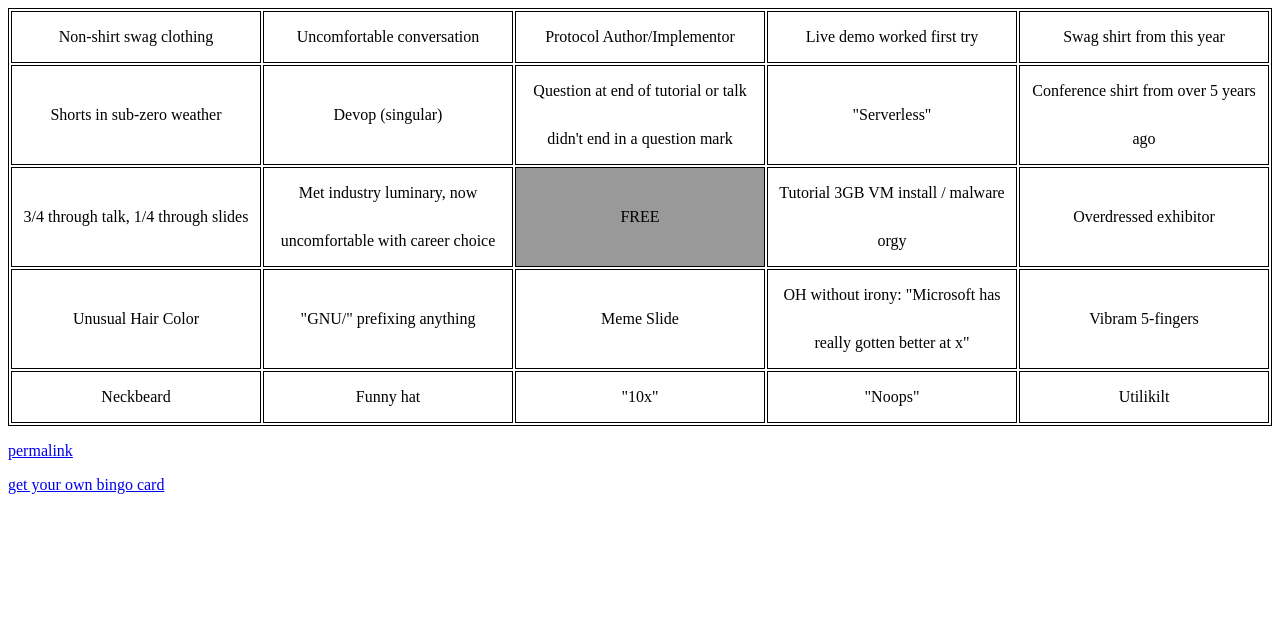
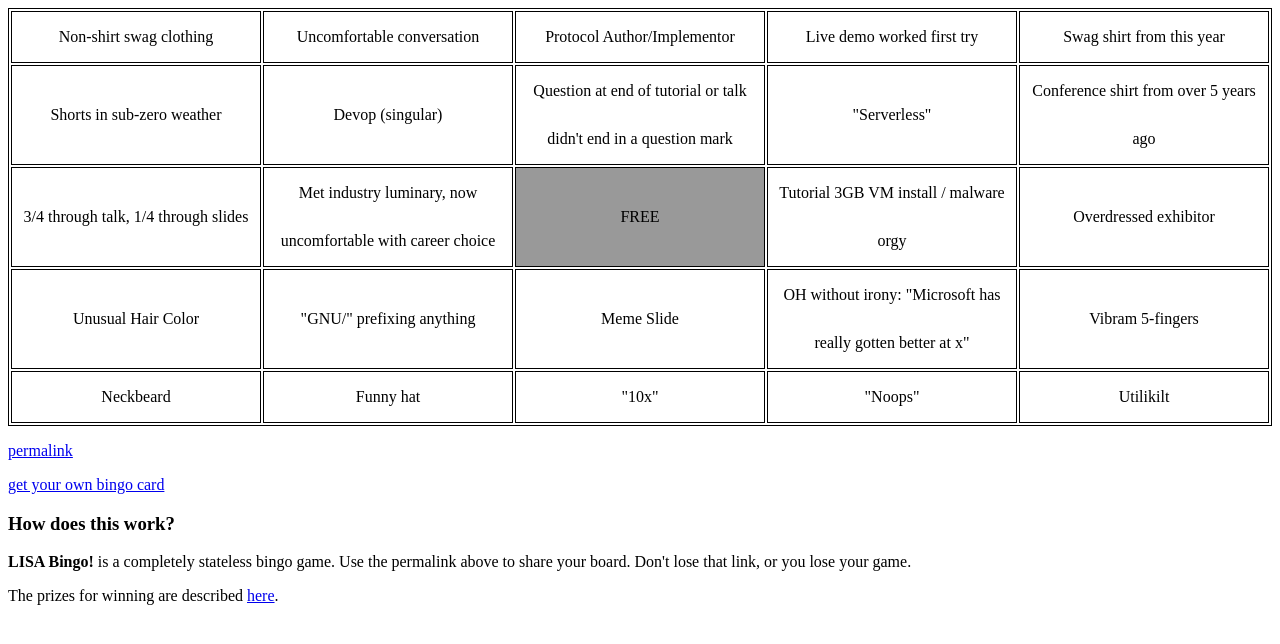
Before and after one commit to stpierre/lisa-bingo, a plain HTML site: page index.html in a window 1280 px wide. Drawn offline with nearby package versions, Linux system fonts and the light colour scheme.

Commit message:
add some documentation

```diff
--- a/index.html
+++ b/index.html
@@ -13,6 +13,15 @@
     <p><a class="permalink" id="permalink" href=";">permalink</a></p>
     <p><a class="permalink" href="/lisa-bingo/">get your own bingo card</a></p>
 
+    <h3>How does this work?</h3>
+
+    <p><b>LISA Bingo!</b> is a completely stateless bingo game. Use
+      the permalink above to share your board. Don't lose that link,
+      or you lose your game.</p>
+
+    <p>The prizes for winning are
+    described <a href="http://vignette3.wikia.nocookie.net/simpsons/images/e/e9/Nelson_Ha-Ha.jpg/revision/latest?cb=20121205194057">here</a>.</p>
+
     <script>
       var params = getUrlVars();
       seed = params["seed"]
```
